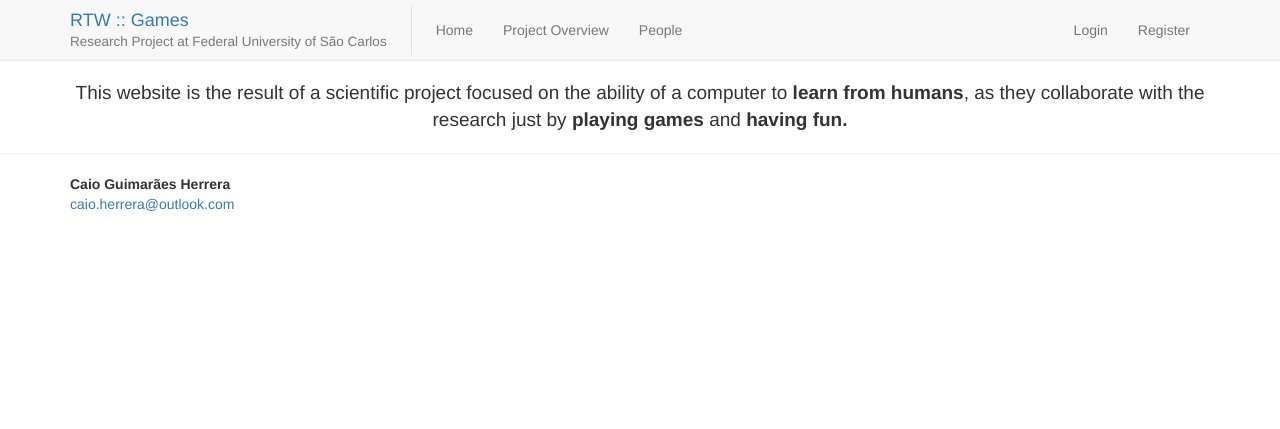
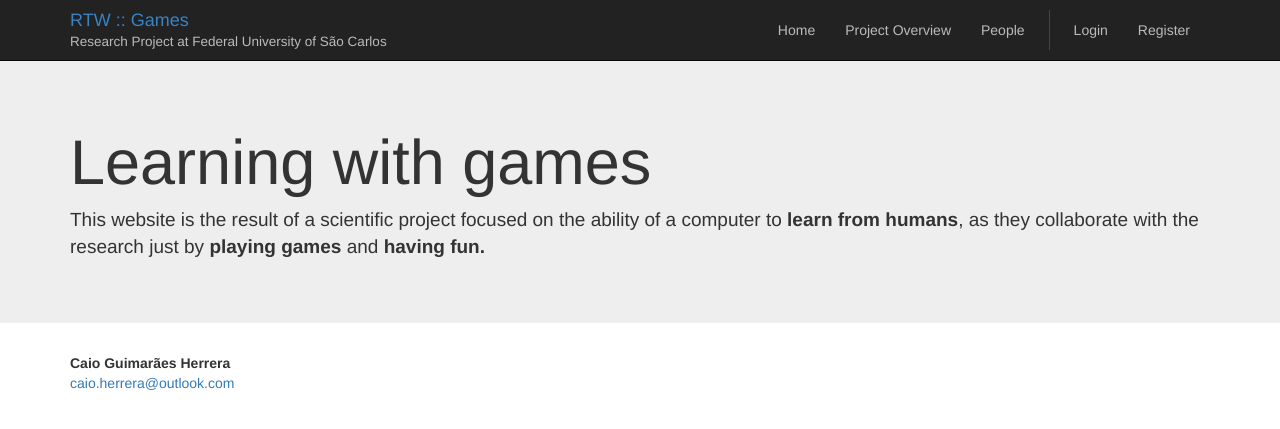
Before and after one commit to caioherrera/RTWGames, a Flask app: page / in a window 1280 px wide. Shown: the top 429 px of the page. Run offline with Flask 2, Linux system fonts and the light colour scheme; some libraries are stand-ins or nearby versions.

Commit message:
Changed navbar style and element positioning, added jumbotron

```diff
--- a/static/override.css
+++ b/static/override.css
@@ -1,11 +1,15 @@
 body {
-    padding-top: 80px;
+    padding-top: 60px;
 }
 
 .navbar-brand {
     padding-top: 0px;
     padding-bottom: 0px;
     margin-bottom: 0px;
+}
+
+h4 small, .navbar-inverse .navbar-nav > li > a {
+    color: #bbb;
 }
 
 .navbar-nav {
@@ -17,9 +21,9 @@ body {
 }
 
 .navbar .nav-divider {
-    height: 50px;
-    margin: 0 9px;
-    border-right: 1px solid #e0e0e0;
+    height: 40px;
+    margin: 5px 9px;
+    border-right: 1px solid #444;
 }
 
 #subtitle {
@@ -31,6 +35,6 @@ hr {
     margin-right: -80px;
 }
 
-.jumbotron {
-    height: 121px;
+#title {
+    color: #3784c6;
 }
--- a/templates/index.html
+++ b/templates/index.html
@@ -8,22 +8,20 @@
     </head>
     <body>
         <div class="container">
-            <nav class="navbar navbar-default navbar-fixed-top">
+            <nav class="navbar navbar-inverse navbar-fixed-top">
                 <div class="container">
                 <div class="navbar-header">
                     <h4 class="navbar-brand">
-                        <a href="{{ url_for('index') }}">RTW :: Games<br></a>
+                        <a id="title" href="{{ url_for('index') }}">RTW :: Games<br></a>
                         <small>Research Project at Federal University of São Carlos</small>
                     </h4>
                 </div>
                 <div class="navbar-collapse collapse">
-                    <ul class="nav navbar-nav">
-                        <li class="nav-divider"></li>
+                    <ul class="nav navbar-nav navbar-right">
                         <li><a href="{{ url_for('index') }}">Home</a></li>
                         <li><a href="/overview">Project Overview</a></li>
                         <li><a href="/people">People</a></li>
-                    </ul>
-                    <ul class="nav navbar-nav navbar-right">
+                        <li class="nav-divider"></li>
                         <li><a id="login" href="/login">Login</a></li>
                         <li><a id="register" href="/register">Register</a></li>
                     </ul>
@@ -31,8 +29,14 @@
                 </div>
             </nav>
         </div>
+        <div class="jumbotron">
         <div class="container">
-            <p class="lead text-center" id="subtitle">This website is the result of a scientific project focused on the ability of a computer to <strong>learn from humans</strong>, as they collaborate with the research just by <strong>playing games</strong> and <strong>having fun.</strong></p><hr>
+            <h1>Learning with games</h1>
+            <p class="lead" id="subtitle">This website is the result of a scientific project focused on the ability of a computer to <strong>learn from humans</strong>, as they collaborate with the research just by <strong>playing games</strong> and <strong>having fun.</strong></p>
+        </div>
+        </div>
+
+        <div class="container">
             <address>
                 <strong>Caio Guimarães Herrera</strong><br>
                 <a href="mailto:caio.herrera@outlook.com">caio.herrera@outlook.com</a>
```
